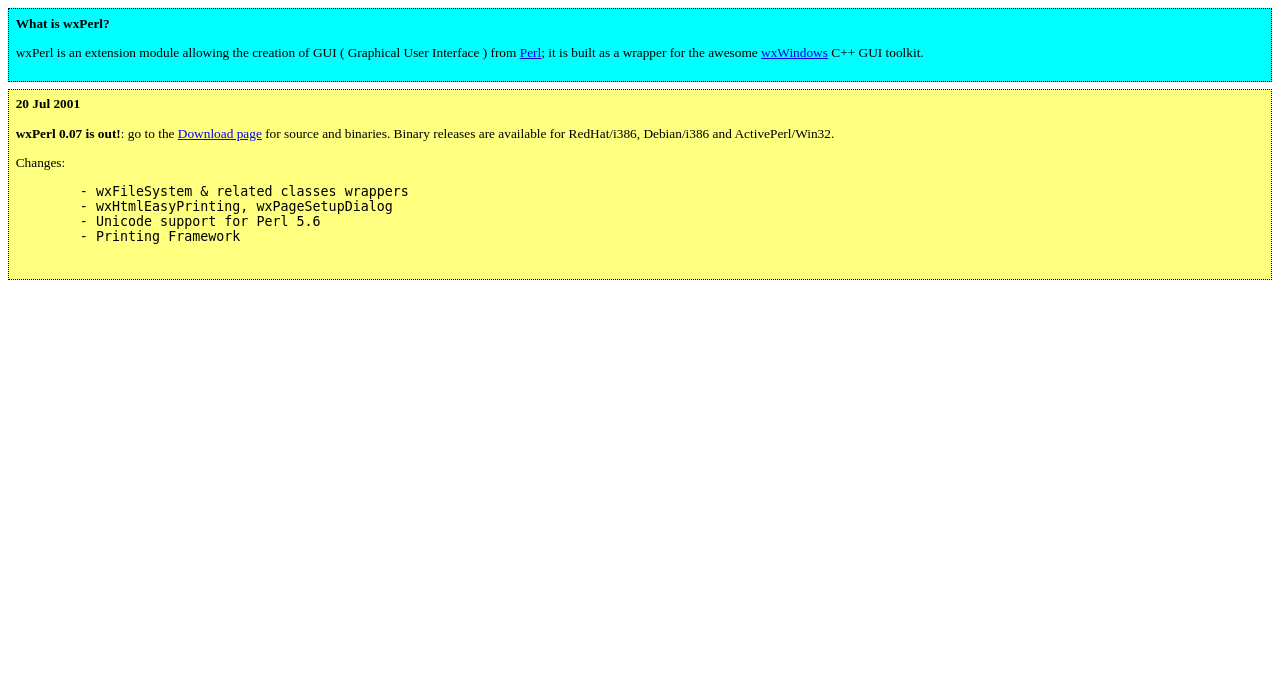
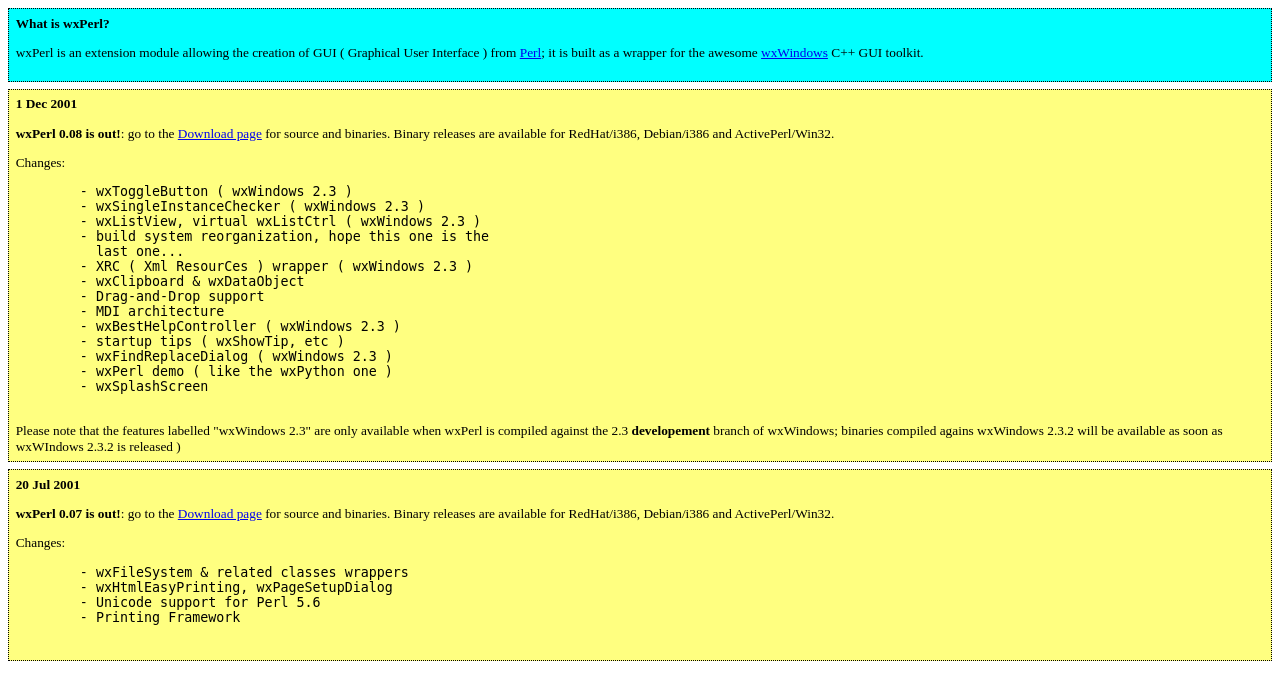
Before and after one commit to wxPerl/WebSite, a PHP site: page /home.html in a window 1280 px wide. Shown: the top 700 px of the page. Run offline with PHP 8.4, Linux system fonts and the light colour scheme.

Commit message:
Updates for 0.08
git-svn-id: http://svn.code.sf.net/p/wxperl/code/WebSite/trunk@405 2e9104e8-d5c8-4c90-bb67-bfd1792b7337

```diff
--- a/site/home.html
+++ b/site/home.html
@@ -20,6 +20,37 @@ C++ GUI toolkit.
 </div>
 
 <div class="wxperl-news">
+  <b>1 Dec 2001</b>
+  <p>
+<b>wxPerl 0.08 is out!</b>: go to the
+<a href="download.html">Download page</a> for source and binaries.
+Binary releases are available for RedHat/i386, Debian/i386 and ActivePerl/Win32.
+  </p>
+  Changes:
+  <pre>
+	- wxToggleButton ( wxWindows 2.3 )
+	- wxSingleInstanceChecker ( wxWindows 2.3 )
+	- wxListView, virtual wxListCtrl ( wxWindows 2.3 )
+	- build system reorganization, hope this one is the
+	  last one...
+	- XRC ( Xml ResourCes ) wrapper ( wxWindows 2.3 )
+	- wxClipboard & wxDataObject
+	- Drag-and-Drop support
+	- MDI architecture
+	- wxBestHelpController ( wxWindows 2.3 )
+	- startup tips ( wxShowTip, etc )
+	- wxFindReplaceDialog ( wxWindows 2.3 )
+	- wxPerl demo ( like the wxPython one )
+	- wxSplashScreen
+  </pre>
+  Please note that the features labelled "wxWindows 2.3"
+  are only available when wxPerl is compiled against
+  the 2.3 <b>developement</b> branch of wxWindows; binaries
+  compiled agains wxWindows 2.3.2 will be available as
+  soon as wxWIndows 2.3.2 is released )
+</div>
+
+<div class="wxperl-news">
   <b>20 Jul 2001</b>
   <p>
 <b>wxPerl 0.07 is out!</b>: go to the
--- a/site/navigation.html
+++ b/site/navigation.html
@@ -19,6 +19,7 @@
 <a href="http://www.lpthe.jussieu.fr/~zeitlin/wxWindows/docs/">
    wxWindows docs</a><br>
 <a href="tutorial/tutorial.html">wxPerl Tutorial</a><br>
+<a href="other_tutorials.html">Other Tutorials</a><br>
 <a href="manual/manual.html">wxPerl Manual</a><br>
 
 <h3>Download</h3>
--- a/site/snapshot/index.php
+++ b/site/snapshot/index.php
@@ -10,7 +10,7 @@ The files you can download from this directory are CVS snapshots.
 They are built automatically every night from the developement sources,
 so they are not even guaranteed to compile ( let alone work reliably ).
 They are there only to allow people to access latest developement
-sources vithout using CVS.
+sources without using CVS.
 </p>
 
 <table>
```
Also changed, not shown: site/download.html (+10 -10 lines), site/other_tutorials.html (added, +26 -0 lines).
